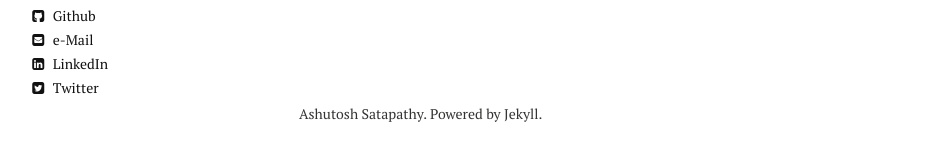
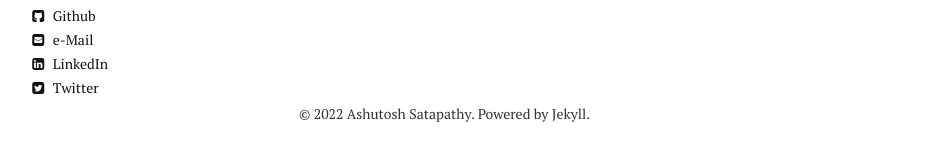
Before and after one commit to ashutoshsatapathy1990/ashutoshsatapathy1990.github.io, a Jekyll site: the page built from index.md, in a window 1280 px wide. Shown: the part 510-671 px from the top of the page, without its empty margins (21-973 px from the left). Built offline with Jekyll 4.4.1, drawn with Linux system fonts in a browser that asks for light colours; nearby versions of some CDN libraries; comment, search, counter and statistics services are not loaded; part of the change alters nothing that is shown.

```diff
--- a/_includes/_footer.html
+++ b/_includes/_footer.html
@@ -1,2 +1,2 @@
-<span> Ashutosh Satapathy. Powered by <a href="http://jekyllrb.com">Jekyll</a>.</span>
+<span> &copy; {{ site.time | date: '%Y' }} Ashutosh Satapathy. Powered by <a href="http://jekyllrb.com">Jekyll</a>.</span>
 <!--- &copy; {{ site.time | date: '%Y' }} --->
```
